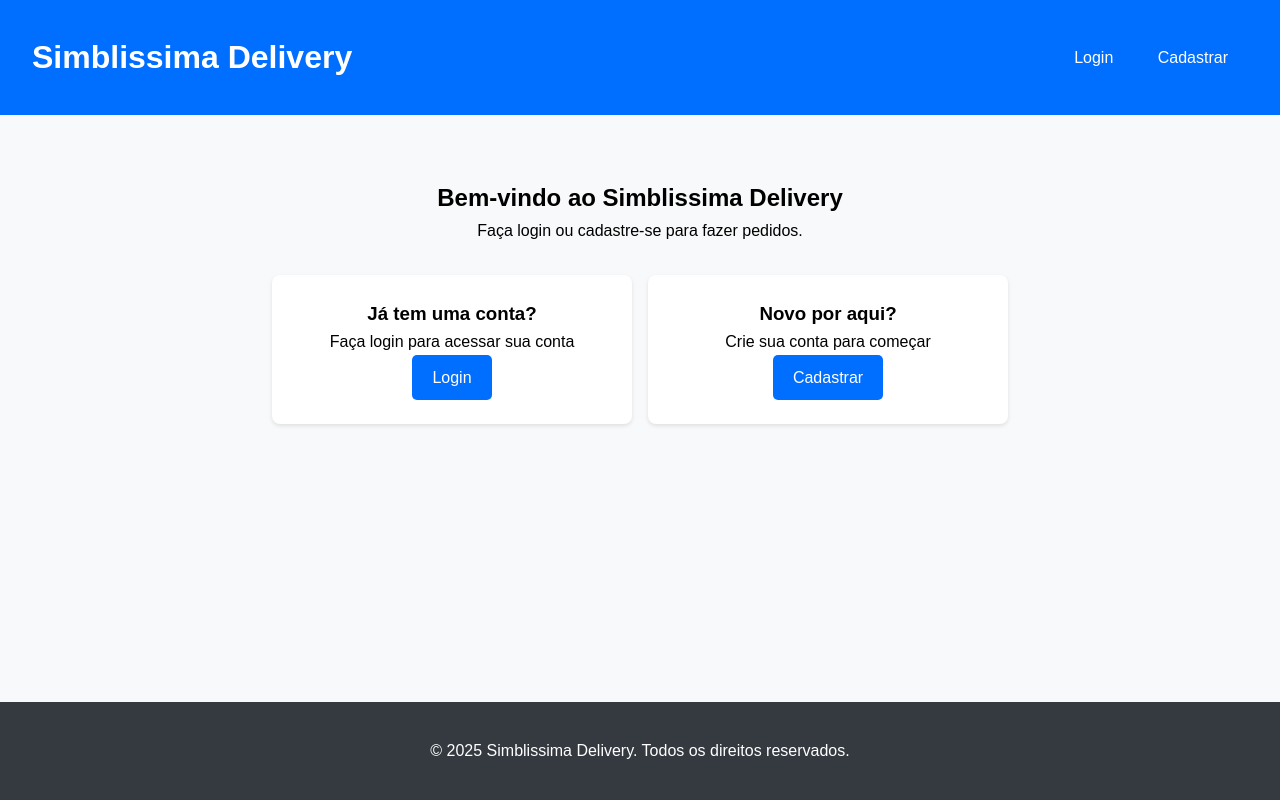
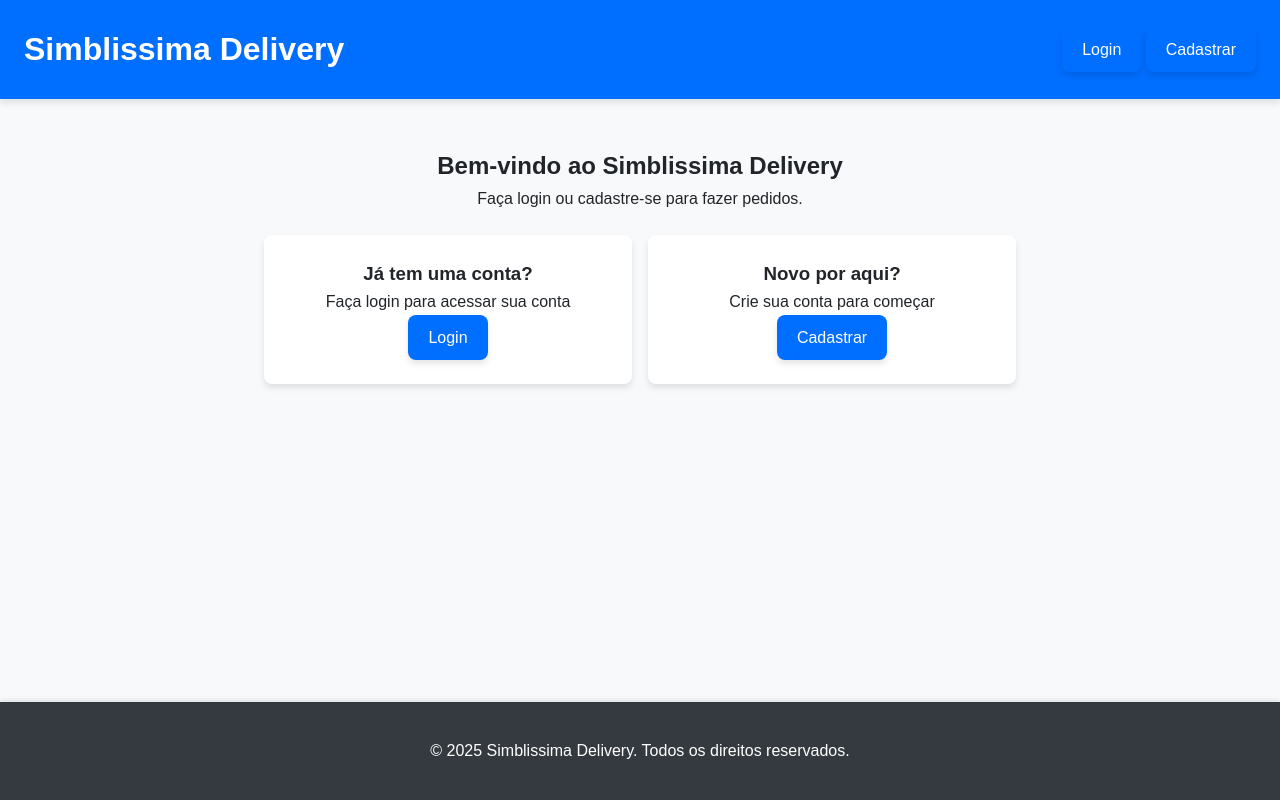
Before and after one commit to Projetos-de-Extensao/PBE_25.1_8001_II_Simblissima, a Django app: page / in a window 1280 px wide. Run offline with Django 5.2, Linux system fonts and the light colour scheme.

Commit message:
Update order status label and enhance styling for pedidos and home pages

```diff
--- a/simblissimaApp/templates/simblissimaApp/admin_pedidos.html
+++ b/simblissimaApp/templates/simblissimaApp/admin_pedidos.html
@@ -87,7 +87,7 @@
                 <select id="status-filter" onchange="filterPedidos()">
                     <option value="">Todos</option>
                     <option value="pendente">Pendente</option>
-                    <option value="aguardando">Aguardando Pagamento</option>
+                    <option value="aguardando">Aguardando Confirmação</option>
                     <option value="confirmado">Confirmado</option>
                     <option value="transito">Em Trânsito</option>
                     <option value="entregue">Entregue</option>
--- a/simblissimaApp/templates/simblissimaApp/home.html
+++ b/simblissimaApp/templates/simblissimaApp/home.html
@@ -9,6 +9,11 @@
             --primary-color: #006eff;
             --secondary-color: #343a40;
             --background-color: #f8f9fa;
+            --text-color: #212529;
+            --card-shadow: rgba(0, 0, 0, 0.1);
+            --transition-speed: 0.3s;
+            --button-hover-scale: 1.05;
+            --button-border-radius: 8px;
         }
 
         * {
@@ -20,6 +25,7 @@
         body {
             font-family: 'Arial', sans-serif;
             background-color: var(--background-color);
+            color: var(--text-color);
             line-height: 1.6;
         }
 
@@ -32,15 +38,16 @@
         header {
             background-color: var(--primary-color);
             color: white;
-            padding: 2rem 0;
+            padding: 1.5rem 0;
             text-align: center;
+            box-shadow: 0 4px 6px var(--card-shadow);
         }
 
         .nav-container {
             display: flex;
             justify-content: space-between;
             align-items: center;
-            padding: 0 2rem;
+            padding: 0 1.5rem;
         }
 
         .user-info {
@@ -48,7 +55,7 @@
         }
 
         .main-content {
-            padding: 2rem;
+            padding: 1.5rem;
             max-width: 800px;
             margin: 0 auto;
         }
@@ -57,20 +64,21 @@
             display: grid;
             grid-template-columns: repeat(auto-fit, minmax(250px, 1fr));
             gap: 1rem;
-            margin-top: 2rem;
+            margin-top: 1.5rem;
         }
 
         .action-card {
             background: white;
             padding: 1.5rem;
-            border-radius: 8px;
-            box-shadow: 0 2px 4px rgba(0,0,0,0.1);
+            border-radius: var(--button-border-radius);
+            box-shadow: 0 4px 6px var(--card-shadow);
             text-align: center;
-            transition: transform 0.3s ease;
+            transition: transform var(--transition-speed), box-shadow var(--transition-speed);
         }
 
         .action-card:hover {
             transform: translateY(-5px);
+            box-shadow: 0 6px 12px var(--card-shadow);
         }
 
         .btn {
@@ -79,12 +87,15 @@
             background-color: var(--primary-color);
             color: white;
             text-decoration: none;
-            border-radius: 5px;
-            transition: background-color 0.3s ease;
+            border-radius: var(--button-border-radius);
+            transition: background-color var(--transition-speed), transform var(--transition-speed), box-shadow var(--transition-speed);
+            box-shadow: 0 4px 6px var(--card-shadow);
         }
 
         .btn:hover {
             background-color: #0056cc;
+            transform: scale(var(--button-hover-scale));
+            box-shadow: 0 6px 12px var(--card-shadow);
         }
 
         .btn-danger {
@@ -103,11 +114,12 @@
             position: fixed;
             bottom: 0;
             width: 100%;
+            box-shadow: 0 -2px 4px var(--card-shadow);
         }
 
         .welcome-message {
             text-align: center;
-            margin: 2rem 0;
+            margin: 1.5rem 0;
         }
     </style>
 </head>
--- a/simblissimaApp/templates/simblissimaApp/meus_pedidos.html
+++ b/simblissimaApp/templates/simblissimaApp/meus_pedidos.html
@@ -98,6 +98,7 @@
         {% if pedidos %}
             {% for pedido in pedidos %}
             <div class="pedido-card">
+                <div class="pedido-header">
                     <div>
                         <h3>Pedido #{{ pedido.id }}</h3>
                         <p>Data: {{ pedido.data_criacao|date:"d/m/Y H:i" }}</p>
@@ -106,14 +107,12 @@
                         {{ pedido.get_status_display }}
                     </span>
                 </div>
-
                 <div class="pedido-info">
                     <p><strong>Valor Total:</strong> R$ {{ pedido.valor_total }}</p>
                     {% if pedido.valor_final %}
                     <p><strong>Valor Final:</strong> R$ {{ pedido.valor_final }}</p>
                     {% endif %}
                 </div>
-
                 {% if pedido.status == 'AGUARDANDO_PAGAMENTO' %}
                 <div class="pedido-actions" style="margin-top: 10px;">
                     <p style="color: #004085; background-color: #cce5ff; padding: 10px; border-radius: 4px;">
@@ -121,7 +120,6 @@
                     </p>
                 </div>
                 {% endif %}
-
                 <div class="pedido-actions" style="margin-top: 10px;">
                     <a href="{% url 'detalhe_pedido' pedido.id %}" class="btn">Ver Detalhes</a>
                 </div>
```
